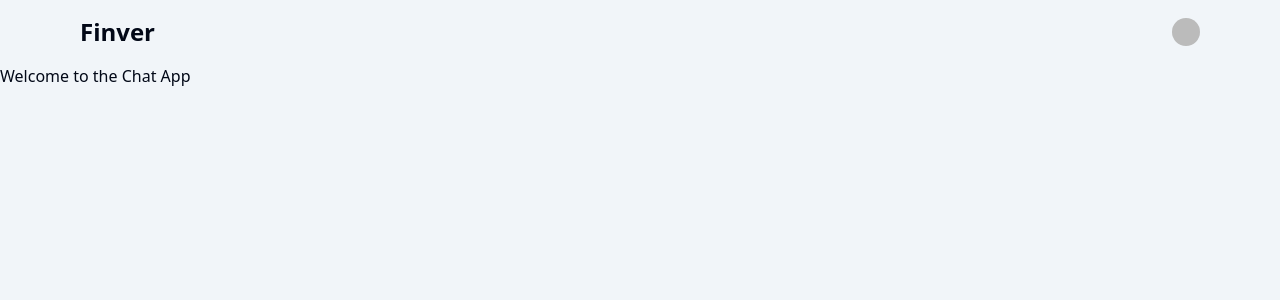
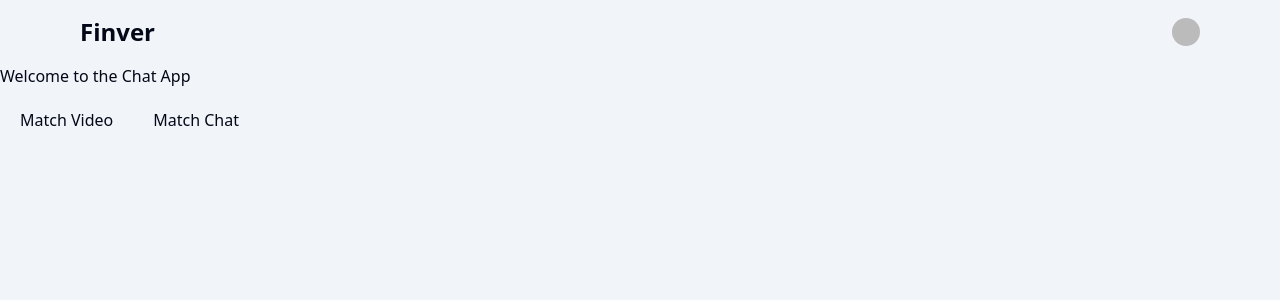
Before and after one commit to Rudolphredns/finver, a Next.js app: page / in a window 1280 px wide. Shown: the top 300 px of the page. Built offline with nearby package versions, Linux system fonts and the light colour scheme; no server answers; sample sign-in values are in the browser's storage; some icons are missing.

Commit message:
Update comment ให้เข้าใจ

```diff
--- a/app/page.tsx
+++ b/app/page.tsx
@@ -13,30 +13,45 @@ export default function Home() {
   const router = useRouter();
 
   useEffect(() => {
-    // Check if the user is authenticated
+    //ยืนยันตัวตน
     if (isLoaded && !isSignedIn) {
-      // Redirect to login page if the user is not signed in
+      //กลับไปหน้าล็อคอิน (ทำแบบนี้เพราะบางครั้ง manual direct )
       router.push('/sign-in');
       return;
     }
 
-    // Set up socket listener if user is signed in
+    // ให้ socket รับคำสั่งเอา
     if (isLoaded && isSignedIn) {
       socket.on("status", (message: string) => {
         setStatus(message);
       });
     }
 
-    // Clean up the socket listener when the component is unmounted
+
     return () => {
       socket.off("status");
     };
   }, [isLoaded, isSignedIn, router]);
 
+  // Handlers for the buttons
+  const handleMatchVideo = () => {
+    console.log("Match Video button clicked");
+    // Add your logic for video matching here
+  };
+
+  const handleMatchChat = () => {
+    console.log("Match Chat button clicked");
+    // Add your logic for chat matching here
+  };
+
   return (
     <div>
       <h1>Welcome to the Chat App</h1>
       <p>{status}</p>
+      <div>
+        <button onClick={handleMatchVideo} style={{ margin: '10px', padding: '10px' }}>Match Video</button>
+        <button onClick={handleMatchChat} style={{ margin: '10px', padding: '10px' }}>Match Chat</button>
+      </div>
     </div>
   );
 }
--- a/package.json
+++ b/package.json
@@ -2,7 +2,7 @@
   "name": "finver",
   "version": "0.1.0",
   "private": true,
-   "type":"module",
+  "type": "module",
   "scripts": {
     "dev": "nodemon server.js",
     "build": "next build",
@@ -15,6 +15,7 @@
     "class-variance-authority": "^0.7.0",
     "clsx": "^2.1.1",
     "lucide-react": "^0.453.0",
+    "mongoose": "^8.7.2",
     "next": "14.2.15",
     "react": "^18",
     "react-dom": "^18",
--- a/server.js
+++ b/server.js
@@ -9,6 +9,7 @@ const port = 3000;
 const app = next({ dev, hostname, port });
 const handler = app.getRequestHandler();
 
+
 app.prepare().then(() => {
   const httpServer = createServer(handler);
   const io = new Server(httpServer);
@@ -18,7 +19,7 @@ app.prepare().then(() => {
     socket.emit("status", "You are connected!");
   });
 
-  // เพิ่ม log เพื่อบอกว่าเซิร์ฟเวอร์กำลังเริ่ม
+
   console.log("Server is starting...");
 
   httpServer
```
Also changed, not shown: 2 other files (tests, documents, lock files or other folders).
